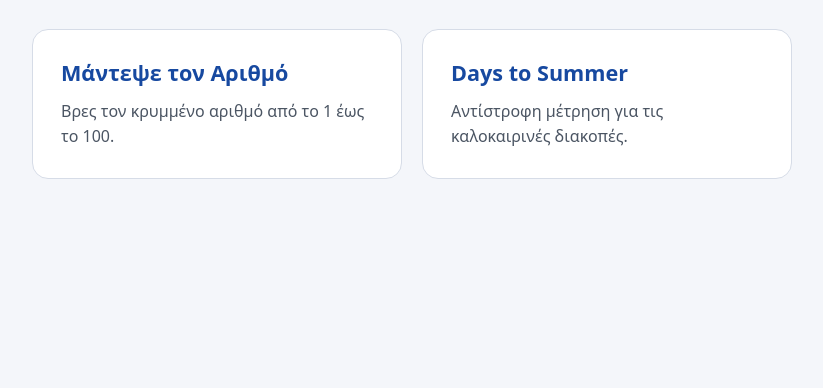
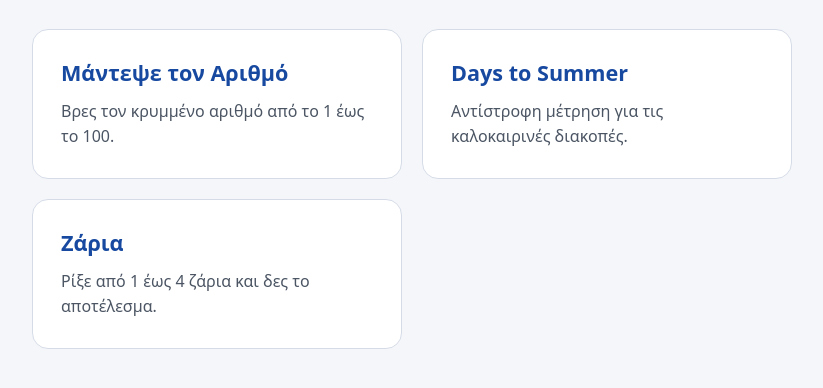
Before and after one commit to delbi76/000.MyProjects, a plain HTML site: page index.html in a window 1280 px wide. Shown: the part 200-588 px from the top of the page, without its empty margins (228-1051 px from the left). Drawn offline with Linux system fonts and the light colour scheme.

Commit message:
Add new game link for Dice in the navigation

```diff
--- a/index.html
+++ b/index.html
@@ -31,6 +31,10 @@
         <h2>Days to Summer</h2>
         <p>Αντίστροφη μέτρηση για τις καλοκαιρινές διακοπές.</p>
       </a>
+      <a href="./Dice/">
+        <h2>Ζάρια</h2>
+        <p>Ρίξε από 1 έως 4 ζάρια και δες το αποτέλεσμα.</p>
+      </a>
     </nav>
   </main>
 </body>
```
